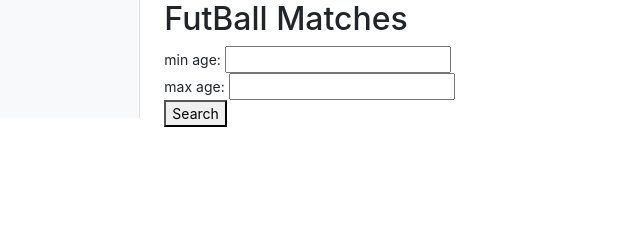
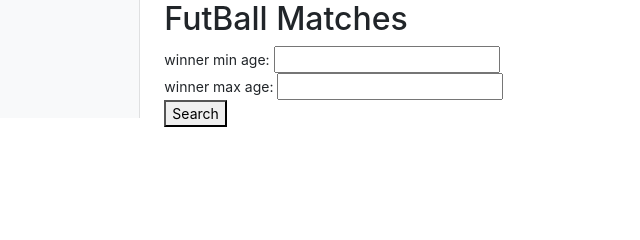
Before and after one commit to devcybiko/DVProject2, a Flask app: page / in a window 1280 px wide. Shown: the part 682-922 px from the top of the page, without its empty margins (73-713 px from the left). Run offline with Flask 2, Linux system fonts and the light colour scheme; parts of the project's set-up code (start-up, migrations or seed data) failed here and were passed over; some libraries are stand-ins or nearby versions.

Commit message:
automatic commit

```diff
--- a/starter/server.py
+++ b/starter/server.py
@@ -86,7 +86,7 @@ def get_me_some_age_based_matches():
     results = []
     session = Session(engine)
     query = session.query(Matches)
-    rows = engine.execute(f"select * from matches where {minage} <= winner_age and winner_age <= {maxage}")
+    rows = engine.execute(f"select winner_age, winner_rank, loser_age, loser_id, loser_name from matches where {minage} <= winner_age and winner_age <= {maxage} order by winner_age")
     for row in rows:
         match = dict(row)
         results.append(match)
--- a/starter/templates/index.html
+++ b/starter/templates/index.html
@@ -122,8 +122,8 @@
                 <div id="chartDiv" style="width:600px;height:500px;"></div>
                 <h2>FutBall Matches</h2>
                 <form action="/results">
-                    min age: <input type='text' name="minage"><br>
-                    max age: <input type='text' name="maxage"><br>
+                    winner min age: <input type='text' name="minage"><br>
+                    winner max age: <input type='text' name="maxage"><br>
                     <button type="submit">Search</button>
                 </form>
                 <div id="matchesDiv" style="width:800px;height:500px;"></div>
--- a/starter/templates/results.html
+++ b/starter/templates/results.html
@@ -106,8 +106,8 @@
             <main role="main" class="col-md-9 ml-sm-auto col-lg-10 pt-3 px-4">
                 <h2>FutBall Matches</h2>
                 <form action="/results">
-                    min age: <input type='text' name="minage"><br>
-                    max age: <input type='text' name="maxage"><br>
+                    winner min age: <input type='text' name="minage"><br>
+                    winner max age: <input type='text' name="maxage"><br>
                     <button type="submit">Search</button>
                 </form>
                 <div id="matchesDiv" style="width:800px;height:500px;"></div>
```
Also changed, not shown: starter/static/js/results.js (+13 -2 lines).
